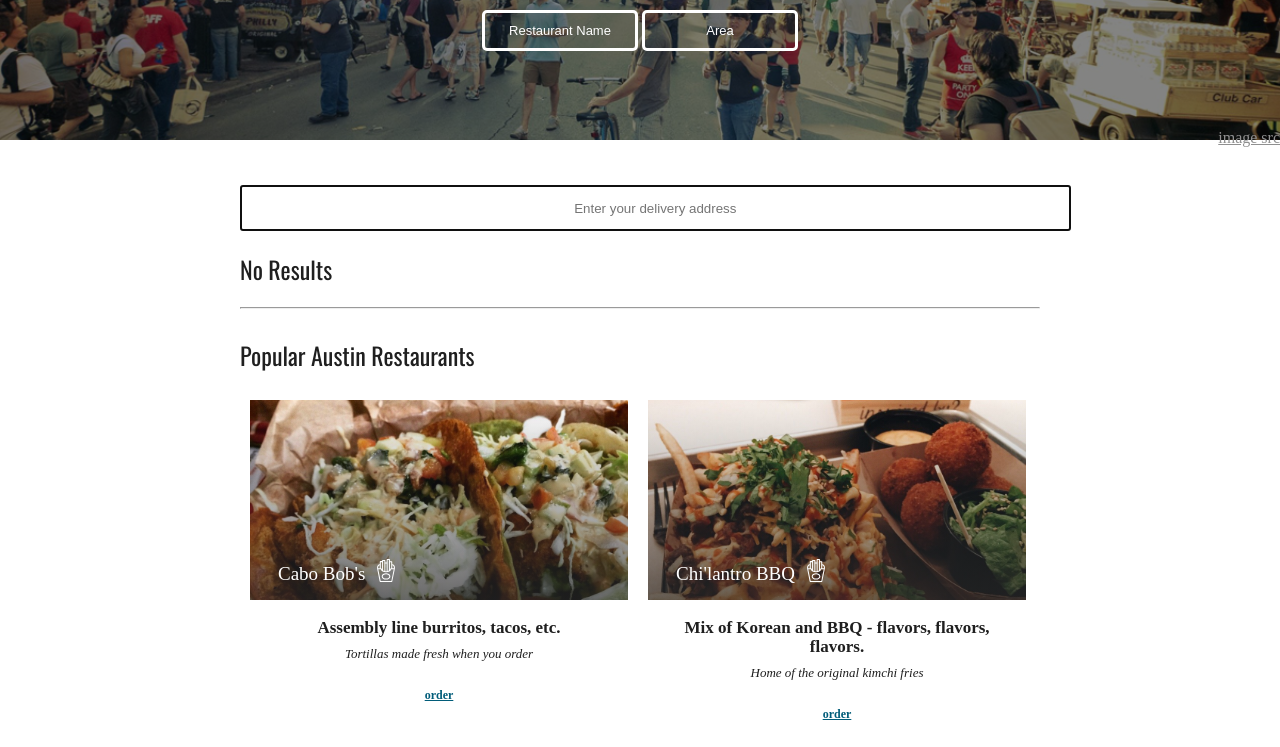
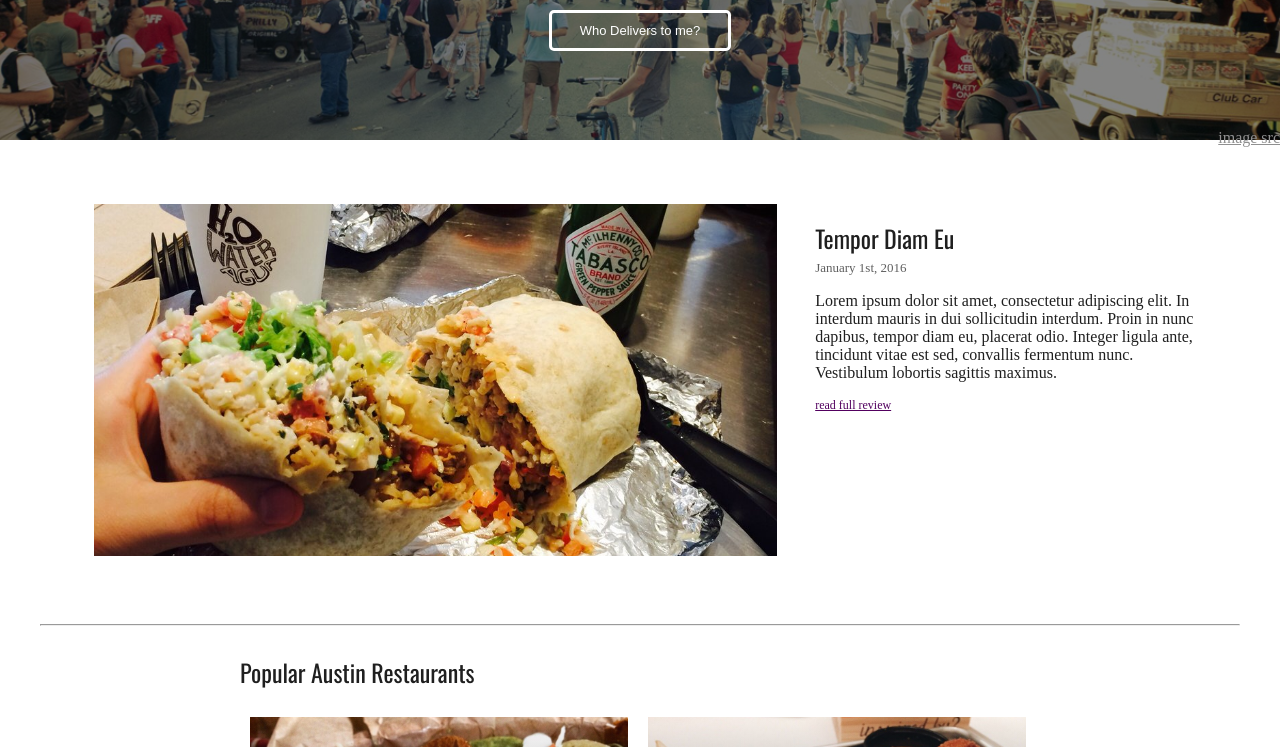
Before and after one commit to cmh3258/WhoDelivers, a website: page app/index.html in a window 1280 px wide. Shown: the part 196-943 px from the top of the page. Drawn offline with nearby package versions, Linux system fonts and the light colour scheme; some packages are replaced by stand-ins of ours; files that its build step writes are made by us from their sources; a web font is replaced by a local one.

Commit message:
blog element

```diff
--- a/app/index.html
+++ b/app/index.html
@@ -27,7 +27,9 @@
           <div class="navbar-header">
 
             <!-- <a class="navbar-brand" href="#/">WhoDelivers poweredby Harvest</a> -->
-            <span>WhoDelivers poweredby Harvest</span>
+            <!-- <span>WhoDelivers poweredby Harvest</span> -->
+            <span>Food With Fam</span>
+
           </div>
 
           <!-- <div class="collapse">
--- a/app/styles/main.css
+++ b/app/styles/main.css
@@ -27,7 +27,7 @@
       color: white;
     }
     .container{
-      max-width: 800px;
+      max-width: 1200px;
       margin: 0 auto;
     }
     input{
@@ -85,7 +85,7 @@
       border-radius: 5px;
       font-size: 13px;
       cursor: pointer;
-      width: 12em;
+      width: 14em;
       transition: background-color .3s;
     }
     .selectSearchTypeBtn:hover{
@@ -167,6 +167,60 @@
   overflow: hidden;
 }
 
+/* Blog */
+  .blog{
+    margin-top:3em;
+    margin-bottom: 3em;
+  }
+  .postPreview{
+    /*margin-top:3em;*/
+    padding: 1em;
+  }
+  .postPreview .left,
+  .postPreview .right{
+    display: inline-block;
+  }
+  .postPreview .left{
+    width: 65%;
+  }
+  .postPreview .left > div{
+    position: relative;
+    overflow: hidden;
+    height: 22em;
+    /* max-height: 336px; */
+    /* max-width: 405px; */
+    width: 90%;
+    margin: 0 auto;
+  }
+  .postPreview img{
+    /*height: 100%;*/
+    width: 100%;
+    overflow: hidden;
+    margin-top: -13em;
+  }
+  .postPreview .right{
+    width: 30%;
+    position: absolute;
+    margin-top: 1em;
+  }
+  .postPreview .right h2{
+    margin: 0;
+    margin-bottom: 4px;
+  }
+  .readmore{
+    text-decoration: underline;
+    color: #52005F;
+    font-size: 12px;
+    cursor:pointer;
+  }
+  .date{
+    font-size: 16px;
+    font-size: 13px;
+    margin: 0;
+    color: #5F5F5F;
+  }
+
+
 
 /* Pre found restaurants */
   .leftInfo{
@@ -181,6 +235,8 @@
     height: 90vh;
   }
   .predefinedRestaurants{
+    max-width: 800px;
+    margin:0 auto;
     /*width: 58%;*/
     /*float: left;*/
     /*margin-left: 1em;*/
--- a/app/views/main.html
+++ b/app/views/main.html
@@ -7,16 +7,35 @@
     <h1>Austin, Tx</h1>
     <a class="imgsrc" href="http://farm6.static.flickr.com/5143/5596503764_1fb4ac4ac8_o.jpg">image src</a>
     <div class="buttons">
-      <button class="selectSearchTypeBtn">Restaurant Name</button>
-      <button class="selectSearchTypeBtn">Area</button>
+      <!-- <button class="selectSearchTypeBtn">Restaurant Name</button>
+      <button class="selectSearchTypeBtn">Area</button> -->
+      <button class="selectSearchTypeBtn">Who Delivers to me?</button>
     </div>
   </div>
 </div>
 
+
 <main class="container">
 
-  <div class="">
-  <div ng-show="!showRestaurantBox">
+  <div class="blog">
+  <div class="postPreview">
+    <div class="left">
+      <div>
+        <img src="../images/restaurant_images/chipot.jpg"/>
+      </div>
+    </div>
+    <div class="right">
+      <h2>Tempor Diam Eu</h2>
+      <h5 class="date">January 1st, 2016</h5>
+      <p>Lorem ipsum dolor sit amet, consectetur adipiscing elit. In interdum mauris in dui sollicitudin interdum. Proin in nunc dapibus, tempor diam eu, placerat odio. Integer ligula ante, tincidunt vitae est sed, convallis fermentum nunc. Vestibulum lobortis sagittis maximus. </p>
+      <p class="readmore">read full review</p>
+    </div>
+  </div>
+  </div>
+
+  <!-- <div class=""> -->
+
+  <!-- <div ng-show="!showRestaurantBox">
     <h3>{{address}}</h3>
     <addressbar></addressbar>
     <button ng-if="address==='Success'" ng-click="searchForRestaurants()" class="actionBtn">Next</button>
@@ -29,7 +48,7 @@
 
   <div ng-if="results === null || results.length === 0">
     <h2>No Results</h2>
-  </div>
+  </div> -->
 
   <h3 ng-if="results !== null && results !== '' && results.length !== 0">{{results.length}} Results</h3>
   <div ng-repeat="locale in results" ng-if="locale.company.provider_menu_url !== null">
@@ -45,7 +64,6 @@
         <div ng-repeat="provider in locale.providersInfo track by $index" ng-show="viewOtherOptions">
           <img ng-src="{{provider.providerLogo}}" alt=""/>
           <h3>{{provider.providerName}}</h3>
-          <!-- <a ng-href="{{provider.providerUrl}}" target="_blank">Order from {{provider.providerName}}</a> -->
         </div>
         </div>
 
```
Also changed, not shown: app/images/food_images/curras.jpg (added), app/images/food_images/oriental_express.jpg (added), app/images/food_images/oriental_express2.jpg (added).
